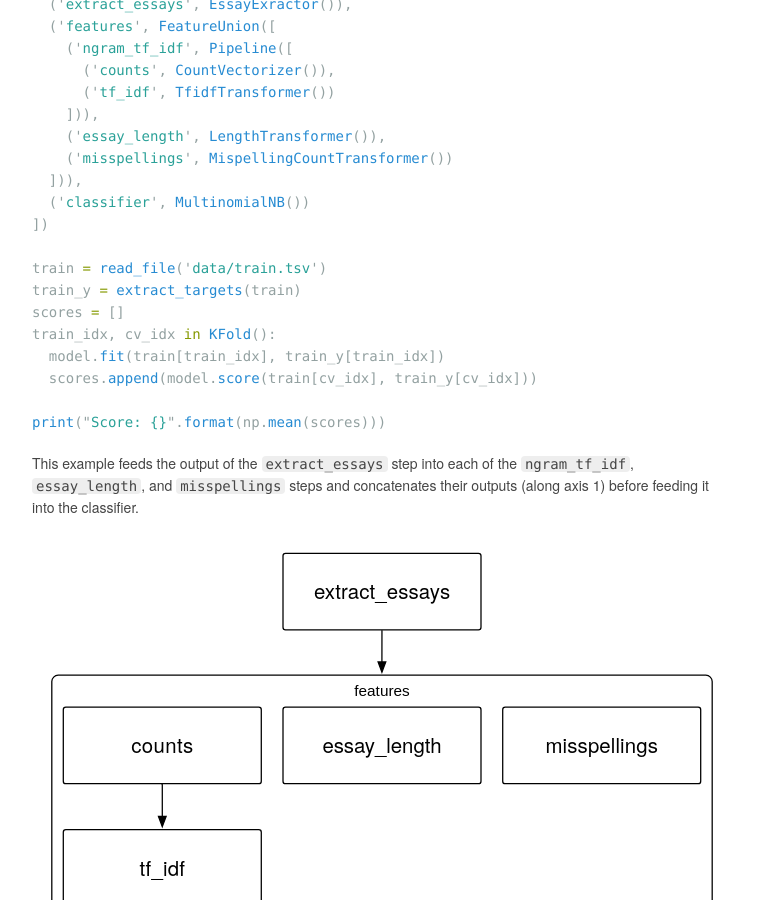
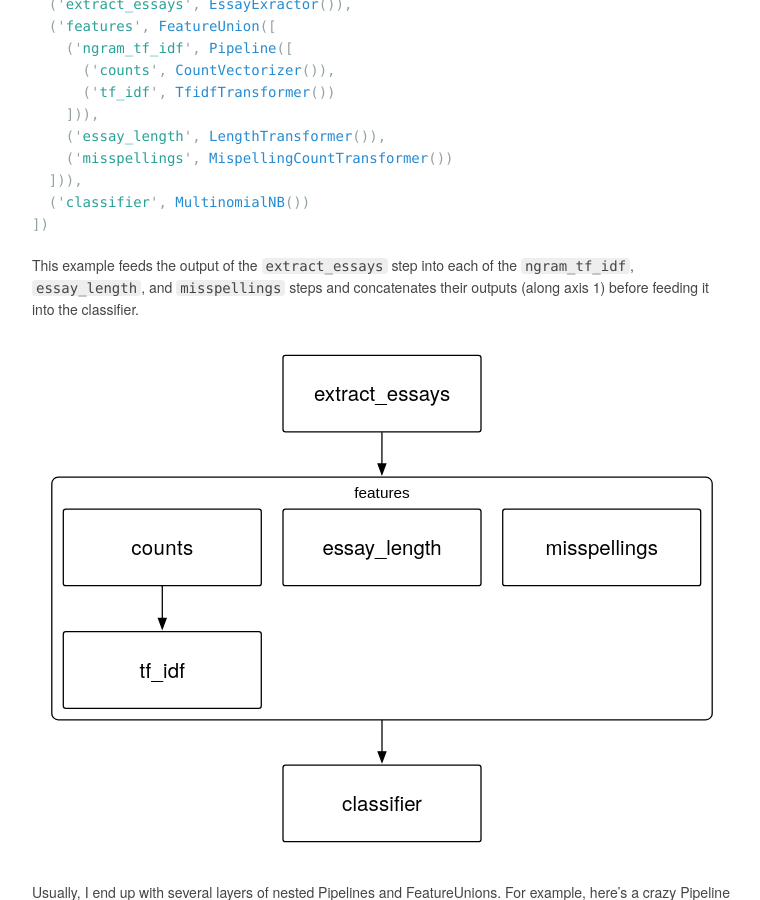
Before and after one commit to zacstewart/zacstewart.github.io, a Jekyll site: the page built from _posts/2014-08-05-pipelines-of-featureunions-of-pipelines.md, in a window 1280 px wide and 900 px high, scrolled down 2079 px. Shown: the whole window, without its empty margins (378-1138 px from the left). Built offline with Jekyll 4.4.1, drawn with Linux system fonts in a browser that asks for light colours; Markdown is read by kramdown in place of the engine named in the settings; comment, search, counter and statistics services are not loaded.

Commit message:
Remove some irrelevant code to clarify example

````diff
--- a/_posts/2014-08-05-pipelines-of-featureunions-of-pipelines.md
+++ b/_posts/2014-08-05-pipelines-of-featureunions-of-pipelines.md
@@ -70,15 +70,6 @@ pipeline = Pipeline([
   ])),
   ('classifier', MultinomialNB())
 ])
-
-train = read_file('data/train.tsv')
-train_y = extract_targets(train)
-scores = []
-train_idx, cv_idx in KFold():
-  model.fit(train[train_idx], train_y[train_idx])
-  scores.append(model.score(train[cv_idx], train_y[cv_idx]))
-
-print("Score: {}".format(np.mean(scores)))
 ```
 
 This example feeds the output of the `extract_essays` step into each of the `ngram_tf_idf`, `essay_length`, and `misspellings` steps and concatenates their outputs (along axis 1) before feeding it into the classifier.
````
